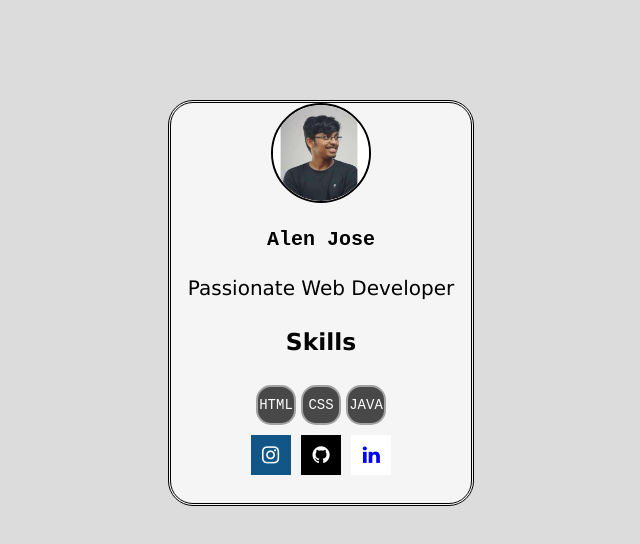
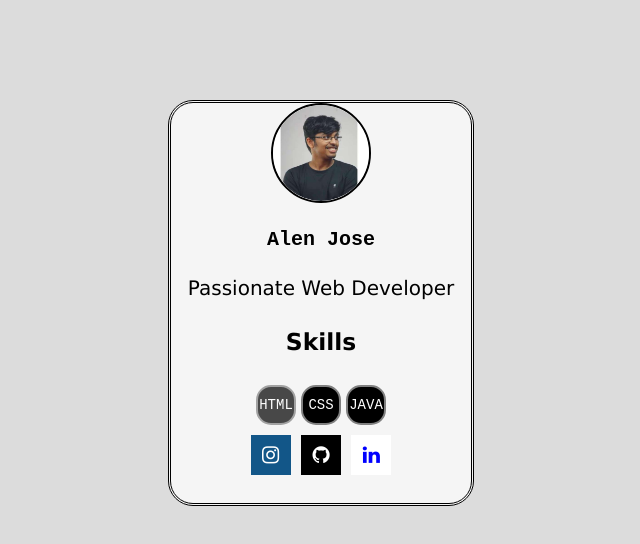
Before and after one commit to Alenjose007-wq/webpage, a plain HTML site: page index.html in a window 1280 px wide. In both pictures the pointer is over the element "HTML". Shown: the whole page, without its empty margins (319-959 px from the left). Drawn offline with Linux system fonts and the light colour scheme.

Commit message:
Update pro.css

```diff
--- a/pro.css
+++ b/pro.css
@@ -59,7 +59,7 @@ body{
     border: 2px solid grey;
     border-radius: 15px;
 }
-.skills:hover{
+.skills div:hover{
     opacity: 0.7;
 
 }
```
